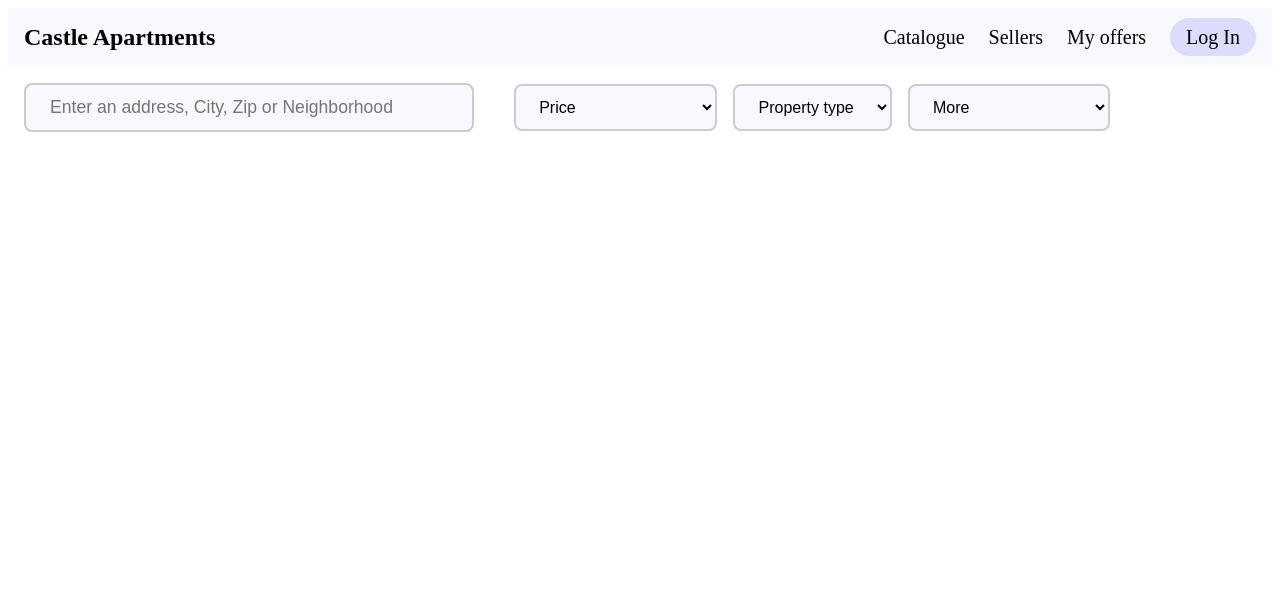
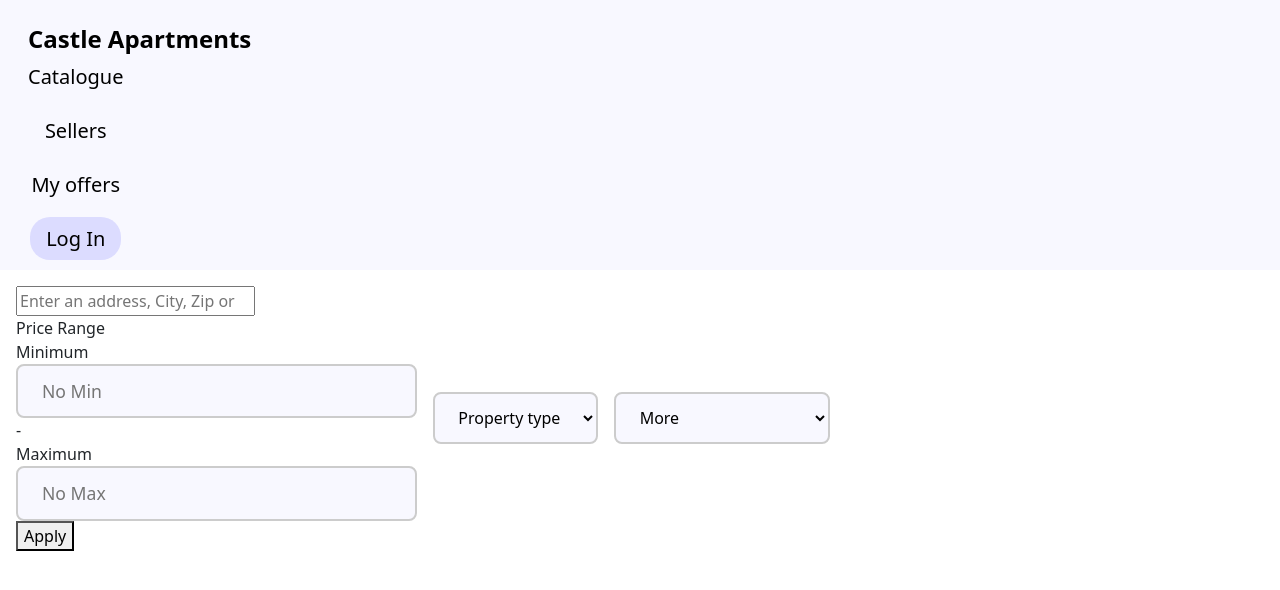
Before and after one commit to mrnfd/web-app, a Django app: page /catalogue/ in a window 1280 px wide. Shown: the top 590 px of the page. Run offline with Django 5.2, Linux system fonts and the light colour scheme; data that the repository does not hold is empty.

Commit message:
implementaði filters fyrir catalogue!

```diff
--- a/Listings/views.py
+++ b/Listings/views.py
@@ -2,22 +2,78 @@
 from django.shortcuts import render
 
 from Listings.models import Listing
+from django.db.models import Q
 
 # Create your views here.
 
 # Er að assume-a að listing object heiti Listing
 
+
+
+
 def catalogue(request):
-    #if 'search_filter' in request.GET:
-    #    return JsonResponse({
-    #          'data':[{
-    #
-    #          } for x in Listing.objects.filter(name__icontains=request.GET['search_filter'].order_by('name'))]
-    #    })
-    #
+    # Check if filtering is applied
+    filter_applied = any(param in request.GET for param in ['search_filter', 'min_price', 'max_price', 'property_type', 'more'])
     propertys = Listing.objects.all()
-    return render(request,"catalogue.html",{
-        "propertys":propertys
+
+    # Þarf að chekka fyrir hverja tegund af filter
+
+    if 'search_filter' in request.GET:
+        search_filter = request.GET.get('search_filter', '')
+        if search_filter:
+            propertys = propertys.filter(
+                #Q(city__icontains=search_filter) |
+                #Q(neighborhood__icontains=search_filter) |
+                #Q(zip__icontains=search_filter) |
+                Q(number__icontains=search_filter) |
+                Q(street__icontains=search_filter)
+            )
+
+    if 'min_price' in request.GET:
+        min_price = request.GET.get('min_price', '')
+        if min_price and min_price.strip():
+            try:
+                propertys = propertys.filter(price__gte=float(min_price))
+            except ValueError:
+                pass
+
+    if 'max_price' in request.GET:
+        max_price = request.GET.get('max_price', '')
+        if max_price and max_price.strip():
+            try:
+                propertys = propertys.filter(price__lte=float(max_price))
+            except ValueError:
+                pass
+
+    if 'property_type' in request.GET:
+        property_type = request.GET.get('property_type', '')
+        if property_type and property_type != 'any':
+            propertys = propertys.filter(property_type=property_type)
+
+    if 'more' in request.GET:
+        more_filter = request.GET.get('more', '')
+        if more_filter:
+            if more_filter == '2br':
+                propertys = propertys.filter(rooms=2)
+
+    if filter_applied:
+        # Return JSON response
+        print("Filters applied, returning JSON response")
+        return JsonResponse({
+            'propertys': [{
+                'id': property.id,
+                'street': property.street,
+                'number': property.number,
+                'rooms': property.numb_of_rooms,
+                'seller': property.seller_id.id,
+                'price': str(property.price),
+                'property_type': property.type
+            } for property in propertys.order_by('street')]
+        })
+
+    # If no filter return normal
+    return render(request, "catalogue.html", {
+        "propertys": propertys
     })
 
 def get_listing_by_id(request,id):
--- /dev/null
+++ b/static/js/listing_filter.js
@@ -0,0 +1,59 @@
+// Wait for the DOM to be fully loaded
+document.addEventListener('DOMContentLoaded', function() {
+    function registerSearchButtonHandler(){
+        // Register event handler for search button
+        const searchButton = document.getElementById('apply-filters')
+        // when clicked retrive filtered content
+        searchButton.addEventListener('click', async function(){
+            const searchFilter = document.getElementById('search-value').value;
+            const minPrice = document.getElementById('min-price-input').value;
+            const maxPrice = document.getElementById('max-price-input').value;
+            const propertyType = document.getElementById('property-filter').value;
+            const moreFilter = document.getElementById('more-filter').value;
+
+            const propertyPlaceholder = document.getElementById('properties-listed')
+
+            const url = new URL(window.location.href);
+            url.search = '';
+
+            // Smiða url bara þeir filterar sem voru include-aðir
+            if (searchFilter) url.searchParams.append('search_filter', searchFilter);
+            if (minPrice) url.searchParams.append('min_price', minPrice);
+            if (maxPrice) url.searchParams.append('max_price', maxPrice);
+            if (propertyType) url.searchParams.append('property_type', propertyType);
+            if (moreFilter) url.searchParams.append('more', moreFilter);
+
+            const response = await fetch(url);
+
+            if (response.ok){
+
+                // display filtered content
+                const json = await response.json();
+                if (json.propertys && Array.isArray(json.propertys)) {
+                    const properties = json.propertys.map(property => `
+                        <a href="/listing/${property.id}">
+                            <div class="property-card">
+                                <img src="https://via.placeholder.com/300x200" alt="Property image">
+                                <div class="property-info">
+                                    <p class="property-address">${property.street} ${property.number}</p>
+                                    <div class="rooms-seller">
+                                        <span><strong>Rooms:</strong> ${property.numb_of_rooms}</span>
+                                        <span><strong>Seller:</strong> ${property.seller_id}</span>
+                                    </div>
+                                </div>
+                            </div>
+                        </a>
+                    `);
+
+                    // Update the content with the filtered properties
+                    propertyPlaceholder.innerHTML = properties.join('');
+                } else {
+                    console.error('No properties match filter:', json);
+                    propertyPlaceholder.innerHTML = '<p> No properties found matching your filters.</p>';
+                }
+            }
+        });
+
+    }
+    registerSearchButtonHandler();
+});
--- a/templates/base.html
+++ b/templates/base.html
@@ -12,5 +12,6 @@
         <input type="text" placeholder="Enter an address, City, Zip or Neighborhood">
     </div>
 
+
 </body>
 </html>
--- a/templates/catalogue.html
+++ b/templates/catalogue.html
@@ -4,24 +4,48 @@
     <meta charset="UTF-8">
     <title>Catalogue</title>
     {% load static %}
+    <!-- Bootstrap -->
+    <link rel="stylesheet" href="https://cdn.jsdelivr.net/npm/bootstrap@5.3.6/dist/css/bootstrap.min.css">
+
     <link rel="stylesheet" href="{% static 'css/catalogue_style.css' %}">
+
+    <!-- FYRIR FILTERA -->
+    <script src="{% static 'js/listing_filter.js' %}"></script>
+
 </head>
 <body>
     {% include "_navigation.html" %}
     <div class="catalogue-page-container">
-        <input type="text" placeholder="Enter an address, City, Zip or Neighborhood">
+
+        <!-- Filter -->
+        <form id="filter-form" method="GET" action="{% url 'catalogue' %}">
+            <!-- Search Filter -->
+            <input type="search" id="search-value" placeholder="Enter an address, City, Zip or Neighborhood">
+
             <div class="filter-container">
                 <div class="price-container">
-                <select id="price-filter" name="price">
-                    <option value="">Price</option>
-                    <option value="20000">Any</option>
-                    <option value="20000">Less than $20,000</option>
-                    <option value="50000">Less than $50,000</option>
-                    <option value="100000">Less than $100,000</option>
-                </select>
+                    <!-- Price Filter -->
+                    <div class="price-range-filter">
+                        <div class="price-header">
+                            <span>Price Range</span>
                         </div>
+                        <div class="price-inputs">
+                            <div class="min-price">
+                                <span>Minimum</span>
+                                <input type="text" name="min_price" placeholder="No Min" id="min-price-input">
+                            </div>
+                            <div class="separator">-</div>
+                            <div class="max-price">
+                                <span>Maximum</span>
+                                <input type="text" name="max_price" placeholder="No Max" id="max-price-input">
+                            </div>
+                        </div>
+                    </div>
+                </div>
+
+                <!-- property filter -->
                 <div class="property-container">
-                <select id="property-filter" name="property">
+                    <select id="property-filter" name="property_type">
                         <option value="">Property type</option>
                         <option value="any">Any</option>
                         <option value="house">House</option>
@@ -34,14 +58,19 @@
                         <option value="commercial">Commercial</option>
                     </select>
                 </div>
+
+                <!-- other filter -->
                 <div class="more-container">
                     <select id="more-filter" name="more">
                         <option value="">More</option>
-                    <option value="">2 bedroom property</option>
+                        <option value="2br">2 bedroom property</option>
                     </select>
                 </div>
             </div>
-    <div class="property-grid">
+            <button type="button" id="apply-filters" class="search-button">Apply</button>
+        </form>
+
+    <div class="property-grid" id="properties-listed">
 
         {% for property in propertys %}
         <a href="{% url 'listing-by-id' id=property.id %}">
@@ -61,5 +90,8 @@
 
     </div>
     </div>
+
+    <!-- Bootstrap -->
+    <script src="https://cdn.jsdelivr.net/npm/bootstrap@5.3.6/dist/js/bootstrap.bundle.min.js" />
 </body>
 </html>
```
Lines whose indentation alone changed are shown as unchanged.
